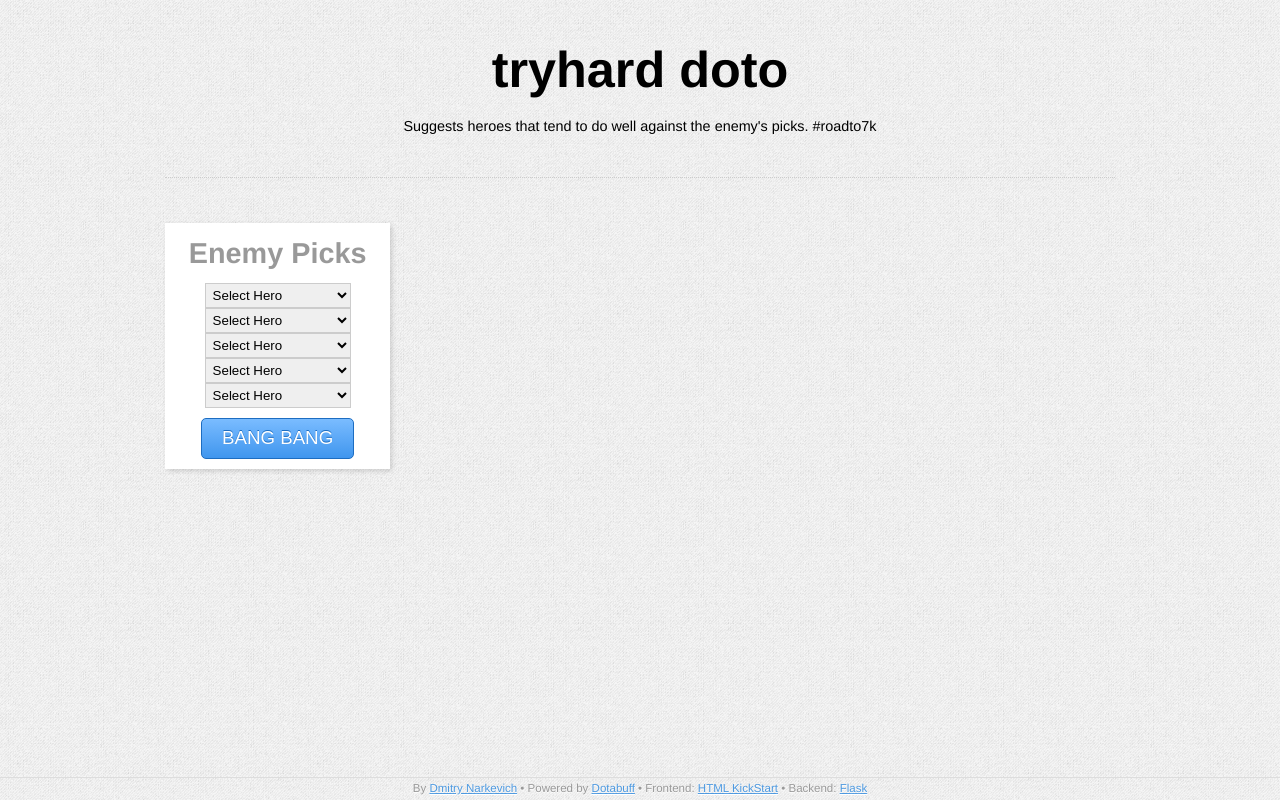
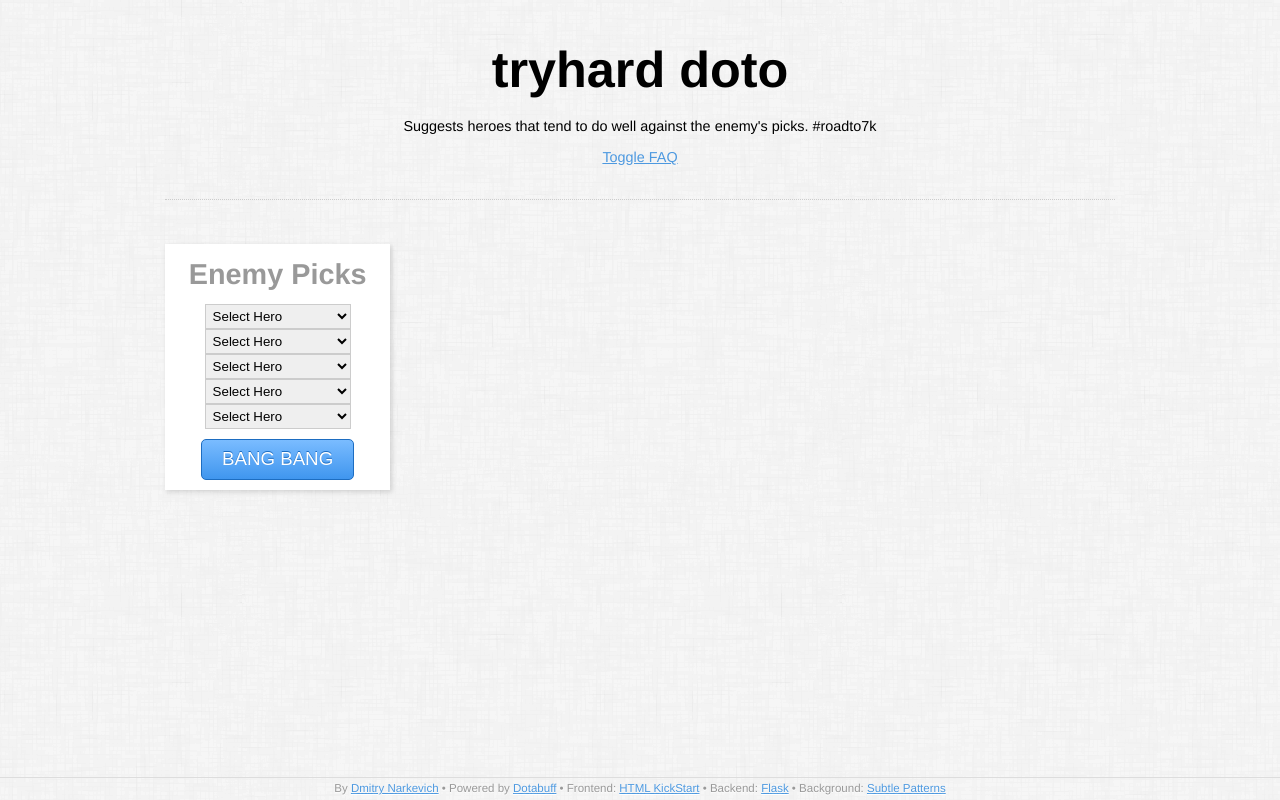
Before and after one commit to efskap/dota2-tryhard, a Flask app: page / in a window 1280 px wide. Run offline with Flask 2, Linux system fonts and the light colour scheme; some libraries are stand-ins or nearby versions.

Commit message:
cleaned code, added faq, changed bg

```diff
--- a/main.py
+++ b/main.py
@@ -1,15 +1,9 @@
-"""`main` is the top level module for your Flask application."""
-
-# Import the Flask Framework
 from collections import defaultdict
 from flask import Flask, render_template, request
 from bs4 import BeautifulSoup
 from urllib2 import urlopen
 
 app = Flask(__name__)
-# Note: We don't need to call run() since our application is embedded within
-# the App Engine WSGI application server.
-
 
 @app.route('/')
 def index():
@@ -18,6 +12,7 @@ def index():
 
 @app.route('/compute', methods=['POST'])
 def compute():
+    # fetch enemy heroes from the request, and strip out empty inputs
     enemy_heroes = [x for x in request.form.getlist('heroes') if x != ""]
     counters = {}
     for enemy_hero in enemy_heroes:
@@ -25,18 +20,16 @@ def compute():
     total_counters = {}
     for enemy_hero in enemy_heroes:
         total_counters = d_sum(total_counters, counters[enemy_hero])  # now add the advantages
-
-
     sorted_list = []
-    for hero in sorted(total_counters, key=total_counters.get, reverse=True):
-        if hero not in enemy_heroes:# can't pick a hero if enemy already picked him!
-            col = [hero, str(total_counters[hero]) + "%"]
+    for hero in sorted(total_counters, key=total_counters.get, reverse=True):  # sort by advantages
+        if hero not in enemy_heroes:  # can't pick a hero if enemy already picked him!
+            col = [hero, str(total_counters[hero]) + "%"] # build first two columns
             for enemy_hero in enemy_heroes:
-                col.append(str(counters[enemy_hero][hero]) + "%")  # add per-hero advantage
+                col.append(str(counters[enemy_hero][hero]) + "%")  # add per-hero advantage columns
             sorted_list.append(col)
-    header = ['Hero', 'Total Advantage']
+    header = ['Hero', 'Total Advantage']  # headers for first two columns
     for enemy_hero in enemy_heroes:
-        header.append('vs. %s' % enemy_hero)
+        header.append('vs. %s' % enemy_hero)  # headers for the rest
     return render_template('results.html', x=sorted_list, header=header)
 
 
@@ -65,7 +58,7 @@ def get_counters(hero):
     return counters
 
 
-#http://stackoverflow.com/questions/877295/python-dict-add-by-valuedict-2
+# from http://stackoverflow.com/questions/877295/python-dict-add-by-valuedict-2
 def d_sum(a, b):
     d = defaultdict(int, a)
     for k, v in b.items():
@@ -74,4 +67,9 @@ def d_sum(a, b):
 
 
 def hero_name_to_url_format(name):
-    return str.lower(str(name)).replace(' ', '-').replace("'", "")
+    return str.lower(str(name)).replace(' ', '-').strip("'")
+
+
+# unused
+def create_hero_a_tag(name):
+    return '<a href="http://dotabuff.com/heroes/{0}/">{1}</a>'.format(hero_name_to_url_format(name),name)
--- a/static/css/style.css
+++ b/static/css/style.css
@@ -45,7 +45,7 @@ height:100%;
 margin:0;
 padding:0 0 0 0;
 color:#000;
-background:#efefef url(img/gray_jean.png);
+background:#efefef url(img/furley_bg.png);
 font:normal 0.9em/150% 'Arimo', arial, verdana, sans-serif;
 text-shadow: 0 0 1px transparent; /* google font pixelation fix */
 }
--- a/static/js/tryhard.js
+++ b/static/js/tryhard.js
@@ -14,5 +14,9 @@ $("document").ready(function () {
 		return false;
 
 	});
+$("#toggle_faq").click(function () {
 
+		$("#faq").slideToggle(200);
+
+	});
 });
--- a/templates/index.html
+++ b/templates/index.html
@@ -24,6 +24,13 @@
         <h1>tryhard doto</h1>
 
         <p>Suggests heroes that tend to do well against the enemy's picks. #roadto7k</p>
+        <a href="javascript:void(0)" id="toggle_faq">Toggle FAQ</a>
+        <div class="col_12" id="faq" style="display:none; line-height:50%;">
+            <strong>How is this different from the other counterpicking sites?</strong>
+            <p>It pulls in fresh statistics from Dotabuff rather than relying on user-submitted counters.</p>
+            <strong>Open source?</strong>
+            <p><a href="https://github.com/efskap/dota2-tryhard">Yeah.</a></p>
+            </div>
 
 <hr/>
     </div>
@@ -51,7 +58,7 @@
 </div>
 
 <div id="footer">
-    By <a href="https://github.com/efskap">Dmitry Narkevich</a> • Powered by <a href="http://dotabuff.com/">Dotabuff</a> • Frontend: <a href="http://www.99lime.com">HTML KickStart</a> • Backend: <a href="http://flask.pocoo.org/">Flask</a>
+    By <a href="https://github.com/efskap">Dmitry Narkevich</a> • Powered by <a href="http://dotabuff.com/">Dotabuff</a> • Frontend: <a href="http://www.99lime.com">HTML KickStart</a> • Backend: <a href="http://flask.pocoo.org/">Flask</a> • Background: <a href="http://subtlepatterns.com/">Subtle Patterns</a>
 </div>
 
 </body>
--- a/templates/results.html
+++ b/templates/results.html
@@ -8,7 +8,7 @@
 {% for row in x %}
     <tr class="{{ loop.cycle('', 'alt') }}">
 	{% for col in row %}
-      <td value="{{col}}">{{col}}</td>
+      <td value="{{col.strip('%')}}">{{col}}</td>
 	  {% endfor %}
     </tr>
 {% endfor %}
```
Also changed, not shown: static/css/img/furley_bg.png (added).
